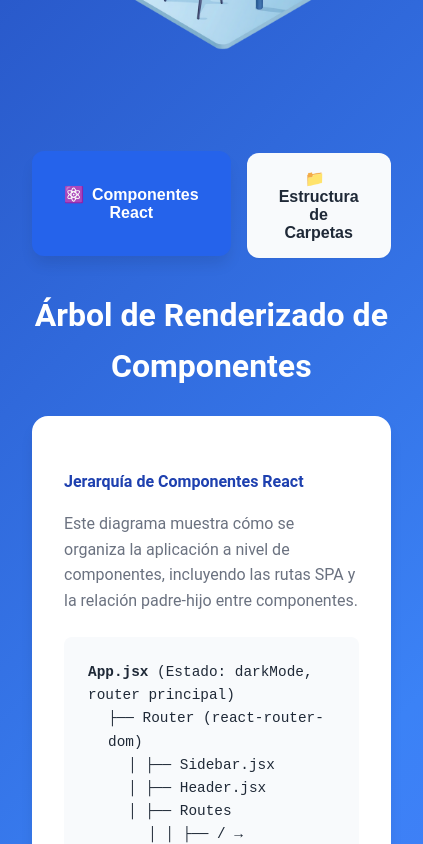
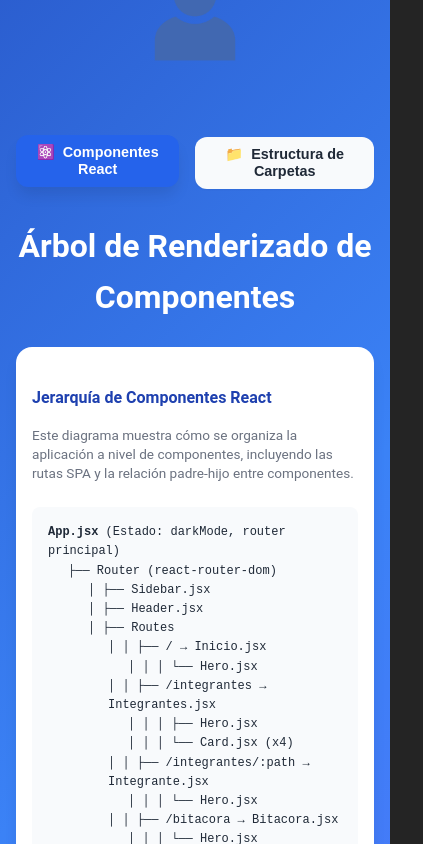
Before and after one commit to lumineida/DSW-TP2-Grupo13, a React (Vite) app: page /arquitectura in a window 390 px wide. Shown: the part 720-1564 px from the top of the page, 423 px wide, since content can reach past the window. Built offline with nearby package versions, Linux system fonts and the light colour scheme.

Commit message:
Actualizacion detalles

```diff
--- a/src/pages/Arquitectura.jsx
+++ b/src/pages/Arquitectura.jsx
@@ -1,5 +1,6 @@
 import React, { useState } from "react";
 import Hero from "../components/Hero";
+import colaboracion from "../assets/img/colaboracion.png";
 
 // Componente para los botones de navegación
 const DiagramSelector = ({ activeView, onViewChange }) => {
@@ -265,9 +266,10 @@ export default function Arquitectura() {
       <Hero
         titulo="Arquitectura del Proyecto"
         descripcion="Explora la estructura de componentes React y la organización de carpetas mediante diagramas interactivos."
+        imagen={colaboracion}
       />
 
-      <section style={{ padding: '2rem', maxWidth: '1200px', margin: '0 auto' }}>
+      <section className="arquitectura-section">
 
         {/* Selector de Diagramas */}
         <DiagramSelector
--- a/src/styles/styles.css
+++ b/src/styles/styles.css
@@ -652,3 +652,78 @@ footer {
     max-height: 80px;
   }
 }
+
+
+/* -----------------------
+   Arquitectura Responsive
+   ----------------------- */
+.arquitectura-section {
+  padding: 2rem;
+  max-width: 1200px;
+  margin: 0 auto;
+}
+
+.arquitectura-section h3 {
+  font-size: 2rem;
+}
+
+.arquitectura-section p,
+.arquitectura-section li {
+  font-size: 1rem;
+}
+
+/* Tarjetas del stack tecnológico */
+.arquitectura-section .stack-grid {
+  display: grid;
+  grid-template-columns: repeat(auto-fit, minmax(200px, 1fr));
+  gap: 1.5rem;
+}
+
+/* Ajustes responsivos */
+@media (max-width: 600px) {
+  .arquitectura-section {
+    padding: 1rem;
+  }
+
+  .arquitectura-section h3 {
+    font-size: 1.5rem;
+    text-align: center;
+  }
+
+  .arquitectura-section p,
+  .arquitectura-section li {
+    font-size: 0.9rem;
+    line-height: 1.4;
+  }
+
+  .arquitectura-section .stack-grid {
+    grid-template-columns: 1fr;
+    gap: 1rem;
+  }
+
+  .arquitectura-section div[style*="padding: 2rem"] {
+    padding: 1rem !important;
+  }
+
+  .component-tree, .folder-structure {
+    font-size: 0.75rem !important;
+    padding: 1rem !important;
+  }
+
+  .arquitectura-section button {
+    padding: 0.6rem 1rem !important;
+    font-size: 0.9rem !important;
+  }
+}
+
+/* Extra ajuste para pantallas muy pequeñas (<400px) */
+@media (max-width: 400px) {
+  .arquitectura-section h3 {
+    font-size: 1.2rem;
+  }
+
+  .arquitectura-section p,
+  .arquitectura-section li {
+    font-size: 0.85rem;
+  }
+}
```
Also changed, not shown: src/assets/img/colaboracion.png (added).
